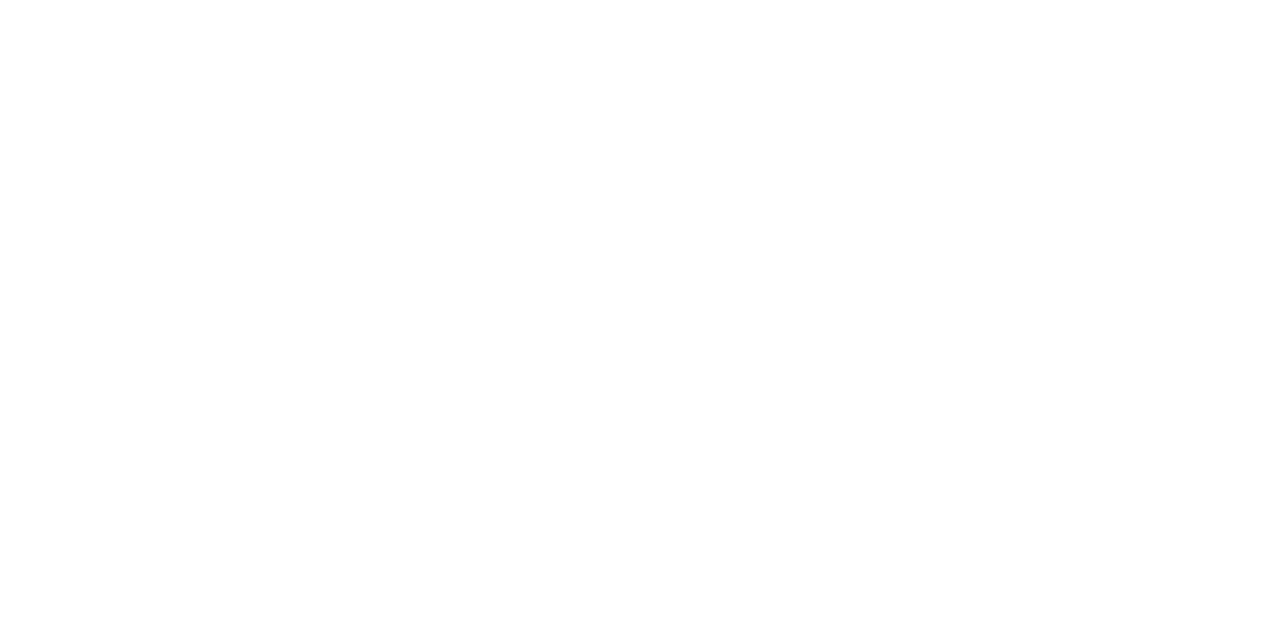
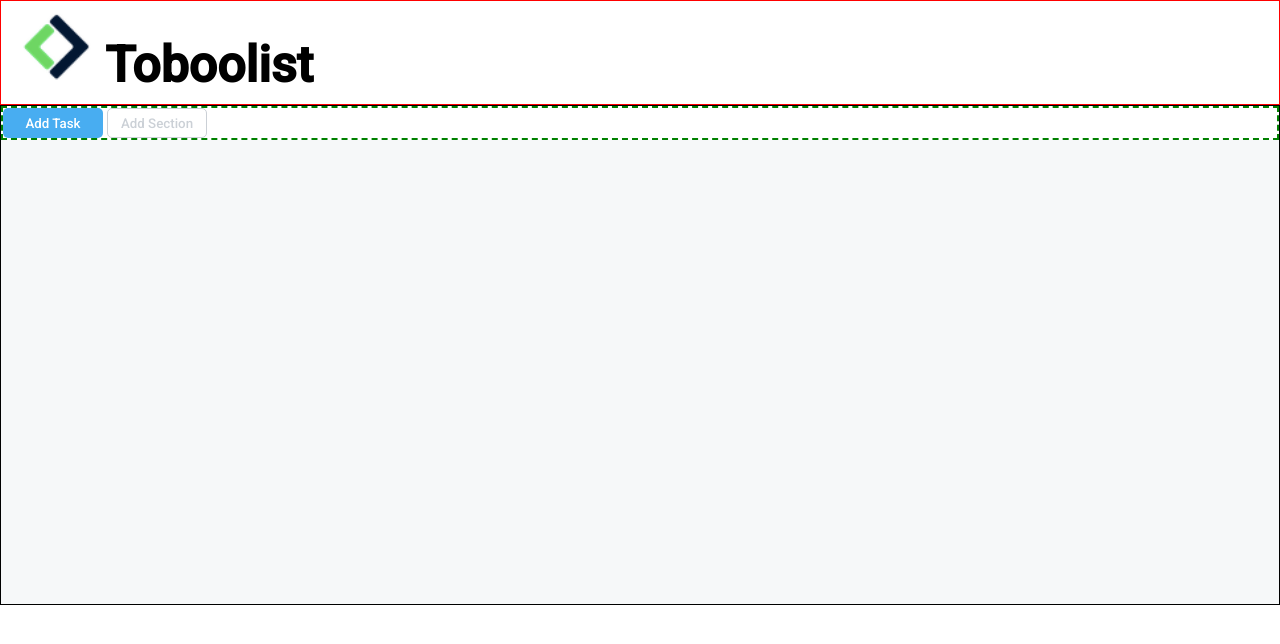
Before and after one commit to federico-casu/html-css-toboolist, a plain HTML site: page index.html in a window 1280 px wide. Drawn offline with Linux system fonts and the light colour scheme.

Commit message:
header logo and title + 1st section buttons

```diff
--- a/assets/css/style.css
+++ b/assets/css/style.css
@@ -4,4 +4,54 @@
     margin: 0;
     padding: 0;
     box-sizing: border-box;
+    font-family: 'Roboto', sans-serif;
 }
+
+header {
+    border: 1px solid red;
+    padding: 10px;
+}
+
+header img {
+    width: 70px;
+    margin: 0 10px;
+}
+
+h1 {
+    display: inline-block;
+    font-size: 50px;
+}
+
+main {
+    width: 100%;
+    height: 500px;
+    border: 1px solid black;
+    background-color: rgb(246, 248, 249);
+}
+
+.buttons {
+    background-color: white;
+    border: 2px dashed green;
+}
+
+.buttons button {
+    width: 100px;
+    height: 30px;
+    padding-block: 5px;
+    border-radius: 5px;
+
+}
+
+.buttons :first-child {
+    background-color: rgba(72, 173, 241, 1);
+    color: white;
+    border: 0;
+}
+
+.buttons :last-child {
+    color: rgba(203, 208, 214, 1);
+    background-color: white;
+    border: 1px solid rgba(203, 208, 214, 1);
+
+
+}
--- a/index.html
+++ b/index.html
@@ -8,15 +8,36 @@
 
     <!-- Link to the style sheet -->
     <link rel="stylesheet" href="./assets/css/style.css">
+
+    <!-- Font -->
+    <link rel="preconnect" href="https://fonts.googleapis.com">
+    <link href="https://fonts.googleapis.com/css2?family=Roboto:wght@100;500&display=swap" rel="stylesheet">
+    <link rel="preconnect" href="https://fonts.gstatic.com" crossorigin>
 </head>
 
 <body>
 
     <header>
-
+        <img src="./assets/img/logo copia.png" alt="logo boolean">
+        <h1>Toboolist</h1>
     </header>
 
     <main>
+
+        <div class="container">
+
+            <section class="buttons">
+                <button>Add Task</button>
+                <button>Add Section</button>
+            </section>
+
+            <section class="tasks">
+
+
+
+            </section>
+
+        </div>
 
     </main>
 </body>
```
